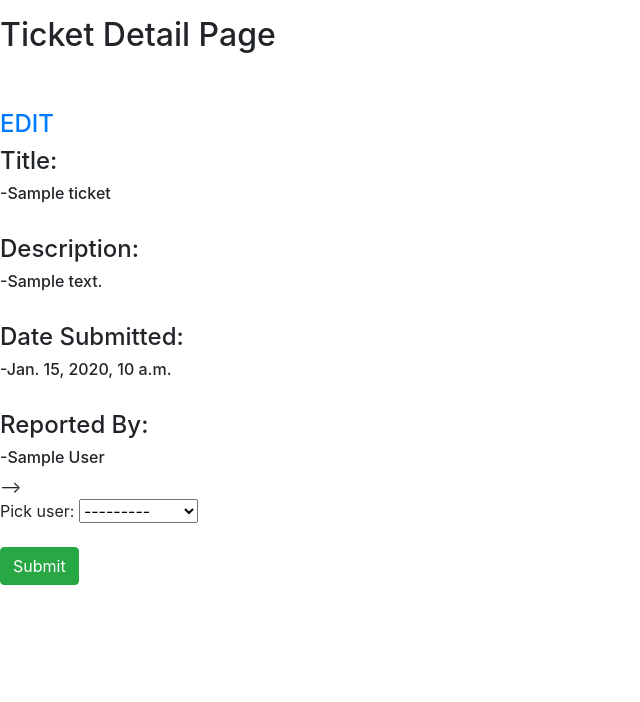
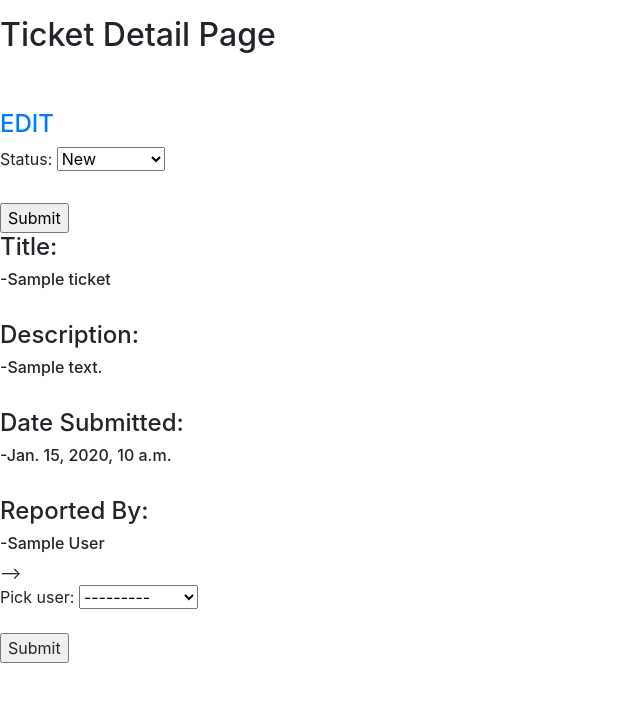
Before and after one commit to JustDeWitt8485/bugtracker, a Django app: page /tickets/1/ in a window 1280 px wide. Shown: the part 56-758 px from the top of the page, without its empty margins (0-640 px from the left). Run offline with Django 3.2, Linux system fonts and the light colour scheme; tables that the repository leaves empty hold one stand-in row (values such as "Sample post").

Commit message:
fixed invalid on index page

```diff
--- a/Templates/ticket_detail.html
+++ b/Templates/ticket_detail.html
@@ -41,6 +41,18 @@
 
 <h4><a href="/edit/{{ticket_d.id}}">EDIT</a></h4>
 
+<form method="post" action="/assignperson/{{ticket_d.id}}/">
+    <label for="status">Status:</label>
+    <select name= id=>
+        <option value={{new}}>New</option>
+        <option value={{ip}}>In Progress</option>
+        <option value={{done}}>Done</option>
+        <option value={{invalid}}>Invalid</option>
+    </select>
+    <br><br>
+    <input type="submit" value="Submit">
+</form>
+
 <h4>Title:</h4><h6>-{{ ticket_d.title }}</h6>
 <br>
 <h4>Description:</h4><h6>-{{ ticket_d.description }}</h6>
@@ -52,7 +64,7 @@
 <form method="post" action="/assignperson/{{ticket_d.id}}/">
     {% csrf_token %}
     {{choose_person.as_p}}
-    <input type="submit" class="btn btn-success" value="Submit" />
+    <input type="submit" class="text-body" value="Submit" />
     </div>
 </form>
 
@@ -86,21 +98,6 @@
 
 {% endif %} -->
 
-<!-- {% if ticket.status is ip%}
-<form action="/tickets/{{ticket_d.id}}">
-    <label for="status">Status:</label>
-    <select name="status" id={{status}}>
-        <option value={{new}}>New</option>
-        <option value={{ip}}>In Progress</option>
-        <option value="{{done}}">Done</option>
-        <option value={{invalid}}>Invalid</option>
-    </select>
-    <br><br>
-    <input type="submit" value="Submit">
-</form>
-
-
-{% endif %} -->
 <!-- <h4>Status:</h4><h6>-{{ ticket_d.status }}</h6>
 <br>
 <h4>Title:</h4><h6>-{{ ticket_d.title }}</h6>
--- a/bug_tracker/urls.py
+++ b/bug_tracker/urls.py
@@ -27,6 +27,11 @@
     path('user/<int:user_id>/', views.user_detail, name='user_detail'),
     path('tickets/<int:user_filed_id>/', views.ticket_detail,
          name='ticket_detail'),
-    path('assignperson/<int:ticket_id>/', views.status_view, name='statusview'),
+    path('assign/<int:ticket_id/', views.assign_ticket, name='assign_ticket'),
+    path('complete/<int:ticket_id/', views.completed_ticket,
+         name='com_ticket'),
+    path('return/<int:ticket_id/', views.return_ticket, name='return_ticket'),
+    path('assignperson/<int:ticket_id>/', views.status_view,
+         name='statusview'),
     path('admin/', admin.site.urls),
 ]
--- a/tracker_app/views.py
+++ b/tracker_app/views.py
@@ -15,7 +15,7 @@
     new_ticket = Tickets.objects.filter(status="NEW")
     in_pro = Tickets.objects.filter(status="IN_PROGRESS")
     done = Tickets.objects.filter(status="DONE")
-    invalid = Tickets.objects.filter(status="INVALID"),
+    invalid = Tickets.objects.filter(status="INVALID")
 
     return render(request, 'index.html', {
         'user': user,
@@ -23,7 +23,7 @@
         'new': new_ticket,
         'ip': in_pro,
         'done': done,
-        'invalid': invalid
+        'invalid': invalid,
     }
     )
 
```
Also changed, not shown: Templates/index.html (+15 -0 lines), Templates/user_detail.html (+11 -21 lines).
